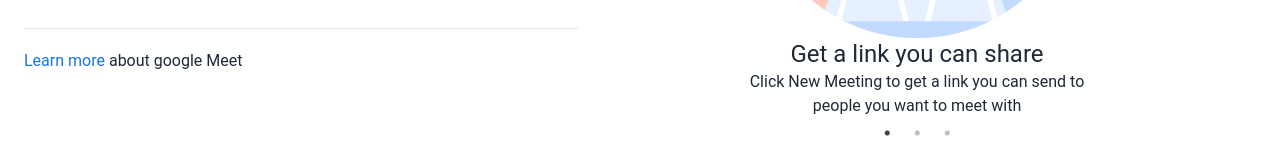
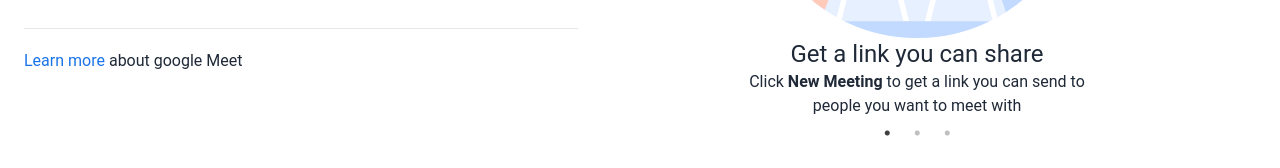
Before and after one commit to SShipon/google-meet-website, a React (Create React App) app: page /meet in a window 1280 px wide. Shown: the part 403-571 px from the top of the page. Built offline with nearby package versions, Linux system fonts and the light colour scheme.

Commit message:
text bolded

```diff
--- a/src/pages/Home/Meet/Meet.js
+++ b/src/pages/Home/Meet/Meet.js
@@ -21,14 +21,14 @@
     image: g1,
     title: "Get a link you can share",
     headText: "New Meeting",
-    description: "Click New Meeting to get a link you can send to people you want to meet with",
+    description: "Click to get a link you can send to people you want to meet with",
   },
   {
     image: g2,
     title: "Plan ahead",
     headText: "New Meeting",
     description:
-      "Click New Meeting  to schedule to meetings in Google Calender and send invites to participants",
+      "Click to schedule to meetings in Google Calender and send invites to participants",
   },
   {
     image: g3,
@@ -62,7 +62,7 @@
           </div>
 
           <div className="rounded sm:mt-4 md:mt-0 lg:mt-0">
-            <form className={`w-[250px]`}>
+            <form className={`w-[260px]`}>
               <label
                 for="default-search"
                 class="mb-2 md:text-sm sm:text-xl focus:border-blue-600 font-medium text-dark sr-only "
@@ -99,7 +99,7 @@
               <div><img className="mx-auto" src={item.image} alt="carousel image" /></div>
               <div className="md:w-96 sm:w-auto mx-auto">
               <h4 className="text-2xl text-dark text-center">{item.title}</h4>
-              <p className="text-center">{item.description}</p>
+              <p className="text-center">{item?.description.slice(0, 6) } <span className="font-bold">{item.headText}</span> {item.description.slice(6, 150)}</p>
               </div>
             </div>
         ))}
```
